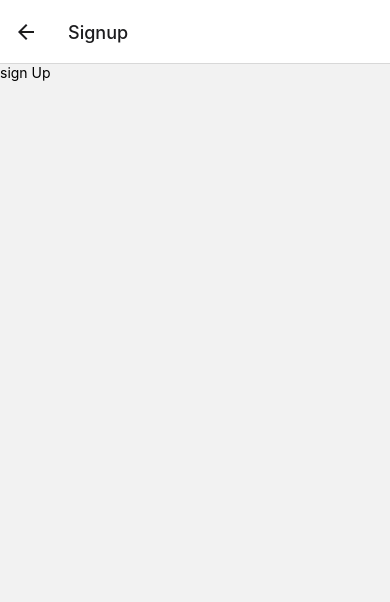
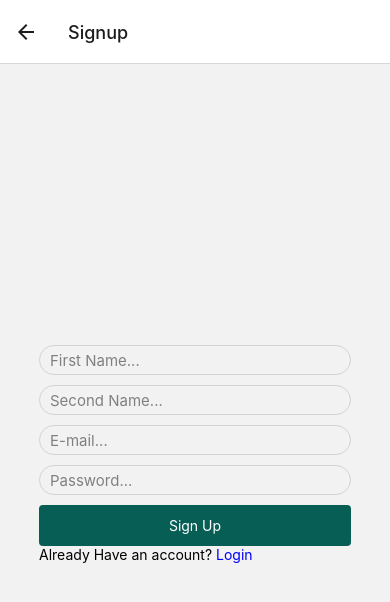
Before and after one commit to HashimChoudry/WhatsthatApp, a React Native app: screen /Signup in a window 390 px wide. Shown: the top 602 px of the page. Built offline with nearby package versions, Linux system fonts and the light colour scheme.

Commit message:
Navigation now included login and signup pages, working on styling them and posting login data to the api

```diff
--- a/src/navigation/index.js
+++ b/src/navigation/index.js
@@ -16,10 +16,37 @@ export default function Navigator() {
   return (
     <NavigationContainer >
         <stack.Navigator>
-            <stack.Screen name = 'Login' component={LoginScreen} />
-            <stack.Screen name = 'Signup' component ={SignUpScreen} />
-            <stack.Screen name = 'Chat' component={chatScreen} options={{title: "Chats", headerTitleAlign:"center",headerStyle:{backgroundColor:"black"},headerTitleStyle:{color:"white"},headerShadowVisible:false}}/>
-            <stack.Screen name = 'Text' component={textScreen} options={{ headerTitleAlign:"center",headerStyle:{backgroundColor:"black"},headerTitleStyle:{color:"white"},headerShadowVisible:false}}/>
+            <stack.Screen
+            name = 'Login'
+            component={LoginScreen}
+            options ={{
+              headerShown:false,
+            }}
+            />
+            <stack.Screen
+            name = 'Signup'
+            component ={SignUpScreen}
+            options ={{
+
+            }}
+            />
+            <stack.Screen
+            name = 'Chat'
+            component={chatScreen}
+            options={{
+              title: "Chats",
+              headerTitleAlign:"center",
+              headerStyle:{backgroundColor:"black"},
+              headerTitleStyle:{color:"white"},
+              headerShadowVisible:false}}/>
+            <stack.Screen
+            name = 'Text'
+            component={textScreen}
+            options={{
+              headerTitleAlign:"center",
+              headerStyle:{backgroundColor:"black"},
+              headerTitleStyle:{color:"white"},
+              headerShadowVisible:false}}/>
         </stack.Navigator>
     </NavigationContainer>
   )
--- a/src/screens/loginScreen.js
+++ b/src/screens/loginScreen.js
@@ -10,26 +10,23 @@ export default function LoginScreen () {
     const [password,setPassword] = useState('')
     const navigation = useNavigation();
 
-    const sendEmail = () =>{
-        console.warn("message Sent", email)
+    const sendData = () =>{
+        console.warn([email,password])
+        setEmail("")
+        setPassword("")
+    }
 
-        setEmail('');
-    }
-    const sendPassword = () =>{
-        console.warn("message Sent", password)
-
-        setPassword('');
-    }
 
     return(
         <View style= {styles.container}>
-            <Text style= {{padding:10}}>Login</Text>
+            <View>
+
                 <TextInput
                     style = { styles.input}
                     placeholder = {"Email"}
                     placeholderTextColor= "grey"
                     value ={email}
-                onChangeText = {setEmail}
+                    onChangeText = {(text) => setEmail(text)}
                 />
 
                 <TextInput
@@ -37,17 +34,23 @@ export default function LoginScreen () {
                     placeholder = {"Password"}
                     placeholderTextColor = "grey"
                     value = {password}
-                onChangeText = {setPassword}
+                    onChangeText = {(text) => setPassword(text)}
                     secureTextEntry
                 />
 
-            <TouchableOpacity style = {styles.buttonContainer} onPress={sendEmail}>
-                <Text>Log In</Text>
+                <TouchableOpacity style = {styles.buttonContainer} onPress={navigation.navigate('Chat')}>
+                    <Text style = {{color:'white'}}>Log In</Text>
                 </TouchableOpacity>
+
+                <View style={{flexDirection:'row',marginTop:20}} m>
+                    <Text>Dont have an account </Text>
                     <TouchableOpacity onPress={() => navigation.navigate("Signup")}>
-                <Text style = {{color: "grey"}}>Sign Up</Text>
+                        <Text style={styles.link}>Sign Up</Text>
                     </TouchableOpacity>
                 </View>
+            </View>
+        </View>
+
 
     );
 }
@@ -55,10 +58,12 @@ export default function LoginScreen () {
 const styles = StyleSheet.create({
     container: {
         flex:1,
-        backgroundColor: '#fff',
         alignItems: 'center',
         justifyContent: 'center',
 
+       },
+    wrapper: {
+        width:'80%',
     },
     input: {
         fontSize: 15,
@@ -67,7 +72,10 @@ const styles = StyleSheet.create({
         padding:10,
         marginBottom:5,
         height:10,
-        borderColor: "gray",
+        borderColor: "lightgray",
+    },
+    link: {
+        color:'blue',
     },
     buttonContainer: {
         alignItems:"center",
--- a/src/screens/signUpScreen.js
+++ b/src/screens/signUpScreen.js
@@ -1,13 +1,98 @@
 import React from "react";
-import {Text, View, Button} from 'react-native';
+import {Text, View, Button, TextInput, TouchableOpacity, StyleSheet} from 'react-native';
 import { useNavigation } from "@react-navigation/native";
+import { useState } from "react";
 
 export default function SignUpScreen () {
     const navigation = useNavigation();
+    const [fname,SetFname] = useState('')
+    const [sname,setSname] = useState('')
+    const [email,setEmail] = useState('')
+    const [password,setPassword] = useState('')
+
+    const sendData = () => {
+        console.warn([fname,sname,email,password])
+    }
 
     return(
-        <View>
-            <Text>sign Up</Text>
+        <View style = {styles.container}>
+            <View style = {styles.wrapper}>
+
+                <TextInput
+                style = {styles.input}
+                placeholder ="First Name... "
+                placeholderTextColor = "grey"
+                value = {fname}
+                onChangeText={(text) => SetFname(text)}
+                />
+
+                <TextInput
+                style = {styles.input}
+                placeholder = "Second Name... "
+                placeholderTextColor = "grey"
+                value = {sname}
+                onChangeText={(text) => setSname(text)}
+                />
+
+                <TextInput
+                style = {styles.input}
+                placeholder = "E-mail... "
+                placeholderTextColor = "grey"
+                value = {email}
+                onChangeText={(text) => setEmail(text)}
+                />
+
+                <TextInput
+                style = {styles.input}
+                placeholder = "Password... "
+                placeholderTextColor = "grey"
+                value = {password}
+                onChangeText={(text) => setPassword(text)}
+                />
+
+                <TouchableOpacity style = {styles.buttonContainer} onPress = {sendData}>
+                    <Text style={{color:'white'}}>Sign Up</Text>
+                </TouchableOpacity>
+
+                <View style= {{flexDirection:'row'}}>
+                    <Text>Already Have an account? </Text>
+                    <TouchableOpacity onPress={() => navigation.navigate('Login')}>
+                        <Text style = {styles.link}>Login</Text>
+                    </TouchableOpacity>
+                </View>
+            </View>
         </View>
     );
 }
+
+const styles = StyleSheet.create({
+    container: {
+        flex:1,
+        alignItems:'center',
+        justifyContent:'center',
+
+    },
+    wrapper: {
+        width:'80%',
+    },
+    input: {
+        fontSize:15,
+        borderRadius: 50,
+        borderWidth: StyleSheet.hairlineWidth,
+        padding:10,
+        marginBottom:10,
+        height:30,
+        borderColor: "lightgray",
+    },
+    link: {
+        color:"blue"
+    },
+    buttonContainer: {
+        alignItems:"center",
+        justifyContent:"center",
+        paddingVertical:12,
+        paddingHorizontal:42,
+        borderRadius:4,
+        backgroundColor:'#075E54'
+    }
+})
```
Lines whose indentation alone changed are shown as unchanged.
